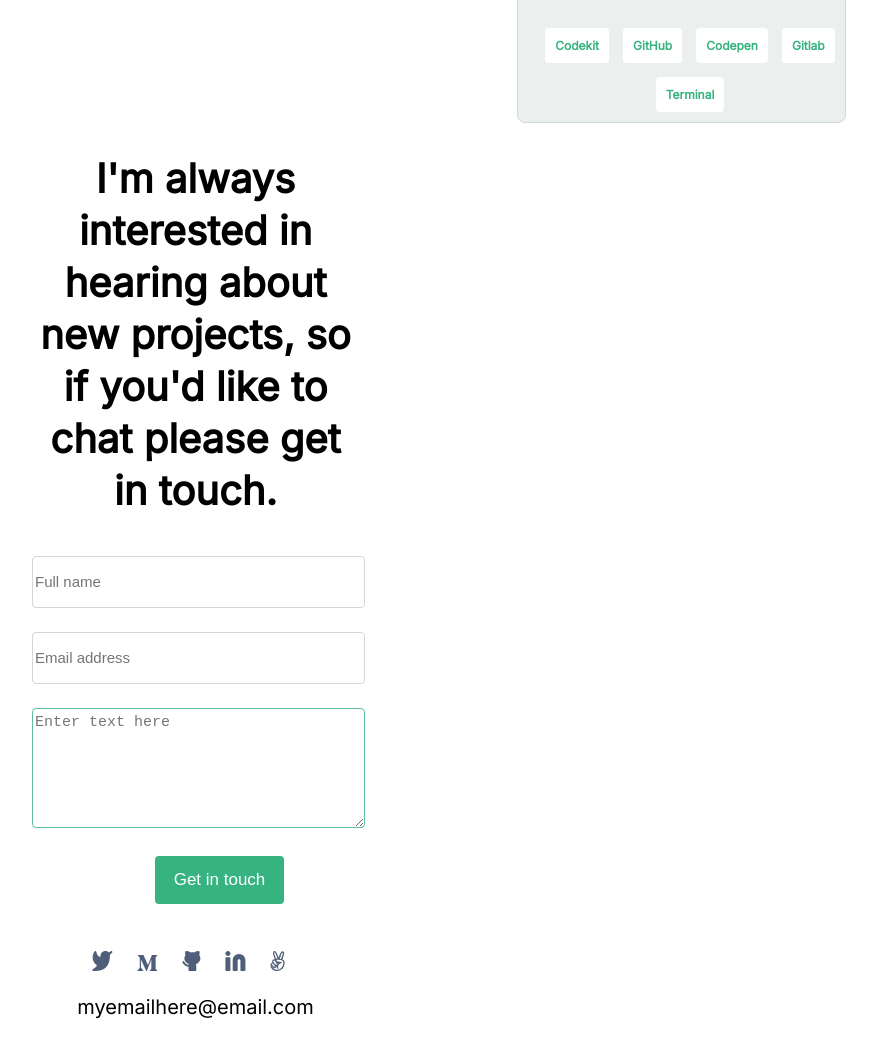
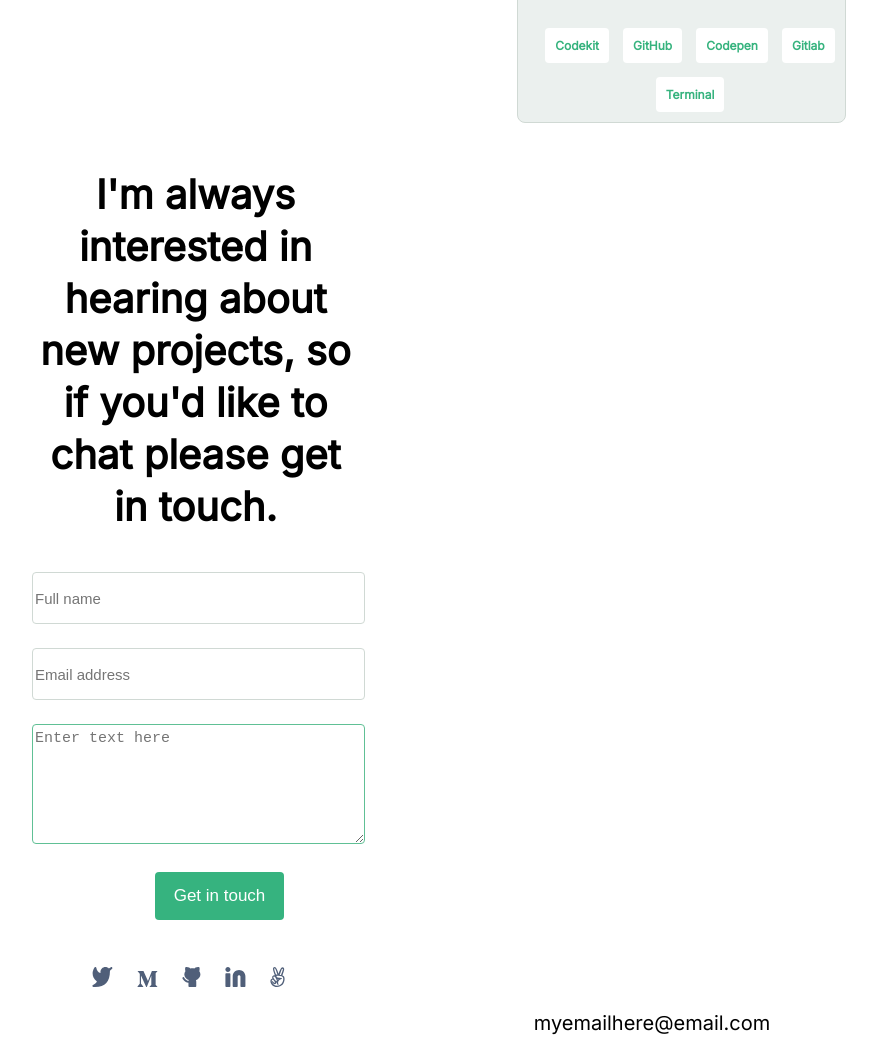
Before and after one commit to OnlyUnknown/portfolio-mobile-first, a website: page index.html in a window 1280 px wide. Shown: the part 5826-6878 px from the top of the page, without its empty margins (0-877 px from the left). Drawn offline with Linux system fonts and the light colour scheme.

Commit message:
background has been added

```diff
--- a/Style.css
+++ b/Style.css
@@ -289,16 +289,22 @@ button:hover:enabled {
 button:active:enabled {
   color: #0cb653;
 }
-
+footer {
+  background-image: url(Frame.png);
+  background-position: bottom 10% right 0%;
+  background-repeat: no-repeat;
+  background-position-x: right;
+}
 .form-flex{
   display: flex;
   flex-direction: column;
   width: auto;
-  margin-top: 1050px;
+  margin-top: 780px;
   justify-content: center;
-  height: 363px;
-  width: 327px;
+  min-width: 350px;
+
   margin-left: 24px;
+
 }
 
 .text-contact{
```
Also changed, not shown: Frame.png (added).
